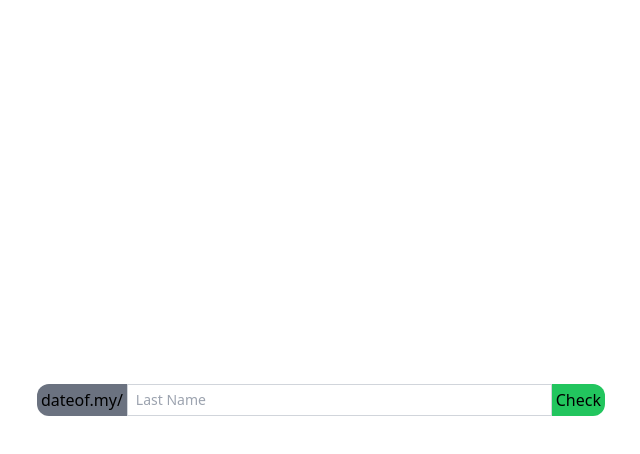
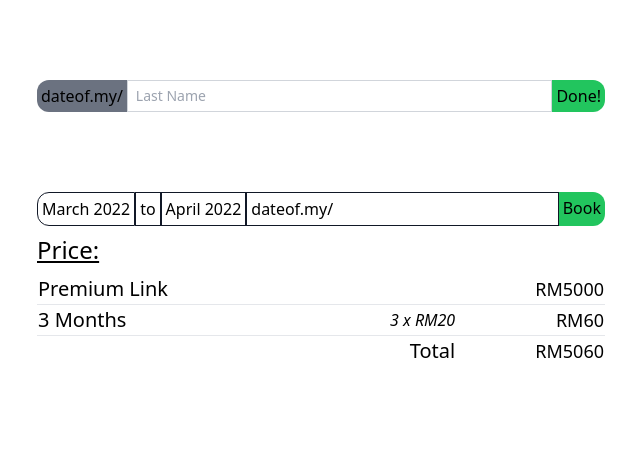
Before and after one commit to supmir/dateof, a Next.js app: page / in a window 1280 px wide. Both pictures are taken after a click on the button "Check". Shown: the top 454 px of the page, without its empty margins (319-959 px from the left). Built offline with nearby package versions, Linux system fonts and the light colour scheme.

Commit message:
Mockup sequence for search

```diff
--- a/components/result.js
+++ b/components/result.js
@@ -1,5 +1,3 @@
-import { ArrowCircleUpIcon } from "@heroicons/react/solid";
-import { Fragment } from "react/cjs/react.production.min";
 import Animator from "./animator";
 export default function Result(props) {
   const { query, setQuery } = props;
@@ -14,13 +12,13 @@
 
   return (
     <Animator start="bottom" animation="default" end="bottom">
-      <div className="m-auto flex w-full max-w-xl mx-1 gap-y-2 flex-col">
+      <div className="mt-20 flex w-full max-w-xl mx-1 gap-y-2 flex-col">
         <div className="w-full flex">
           <div className="border border-gray-900 rounded-l-xl p-1">
-            7th March 2022
+            March 2022
           </div>
           <div className="border border-gray-900 p-1">to</div>
-          <div className="border border-gray-900 p-1">15th April 2022</div>
+          <div className="border border-gray-900 p-1">April 2022</div>
           <div className="border border-gray-900 p-1 flex-1">
             dateof.my/{query}
           </div>
--- a/components/search.js
+++ b/components/search.js
@@ -1,32 +1,50 @@
 import { motion } from "framer-motion";
 import { useRef } from "react";
-import Animator from "./animator";
 export default function Search(props) {
-  const { query, setQuery } = props;
+  const { setPhase, phase, setData } = props;
   const queryRef = useRef();
+
+  async function GetQuote() {
+    setPhase("loading");
+
+    const res = await fetch(`/api/quote?q=${queryRef.current.value}`, {
+      method: "GET",
+    });
+    if (res.ok) {
+      setData(await res.json());
+      setPhase("show");
+    }
+  }
+
   return (
     <motion.div
-      className={`m-auto flex w-full max-w-xl ${query && "mt-20"}`}
+      className={`m-auto flex w-full max-w-xl ${phase === "show" && "mt-20"}`}
       layout
     >
       <div className="m-auto flex w-full max-w-xl mx-1">
         <span className="bg-gray-500 rounded-l-xl p-1">dateof.my/</span>
         <input
-          defaultValue={query}
           ref={queryRef}
           type="text"
           placeholder="Last Name"
           className="text-sm py-1 px-2 focus:ring-2 focus:ring-gray-300 block border border-gray-300 w-full"
+          onChange={() => {
+            setPhase("start");
+          }}
         ></input>
         <motion.button
           whileHover={{ scale: 1.1 }}
           whileTap={{ scale: 0.9 }}
           className="bg-green-500 rounded-r-xl p-1"
           onClick={() => {
-            setQuery(queryRef.current.value);
+            GetQuote();
           }}
         >
-          Check
+          {phase === "start"
+            ? "Check"
+            : phase === "loading"
+            ? "Loading"
+            : "Done!"}
         </motion.button>
       </div>
     </motion.div>
--- a/pages/index.js
+++ b/pages/index.js
@@ -4,11 +4,19 @@
 import Search from "../components/search";
 
 export default function Home() {
-  const [query, setQuery] = useState("");
+  const [phase, setPhase] = useState("start");
+  const [data, setData] = useState();
   return (
     <div className="w-full h-screen flex flex-col">
-      <Search query={query} setQuery={setQuery} key="search" />
-      {query && <Result query={query} setQuery={setQuery} key="result" />}
+      <Search
+        phase={phase}
+        setPhase={setPhase}
+        setData={setData}
+        key="search"
+      />
+      {phase === "show" && (
+        <Result phase={phase} setPhase={setPhase} key="result" />
+      )}
     </div>
   );
 }
```
